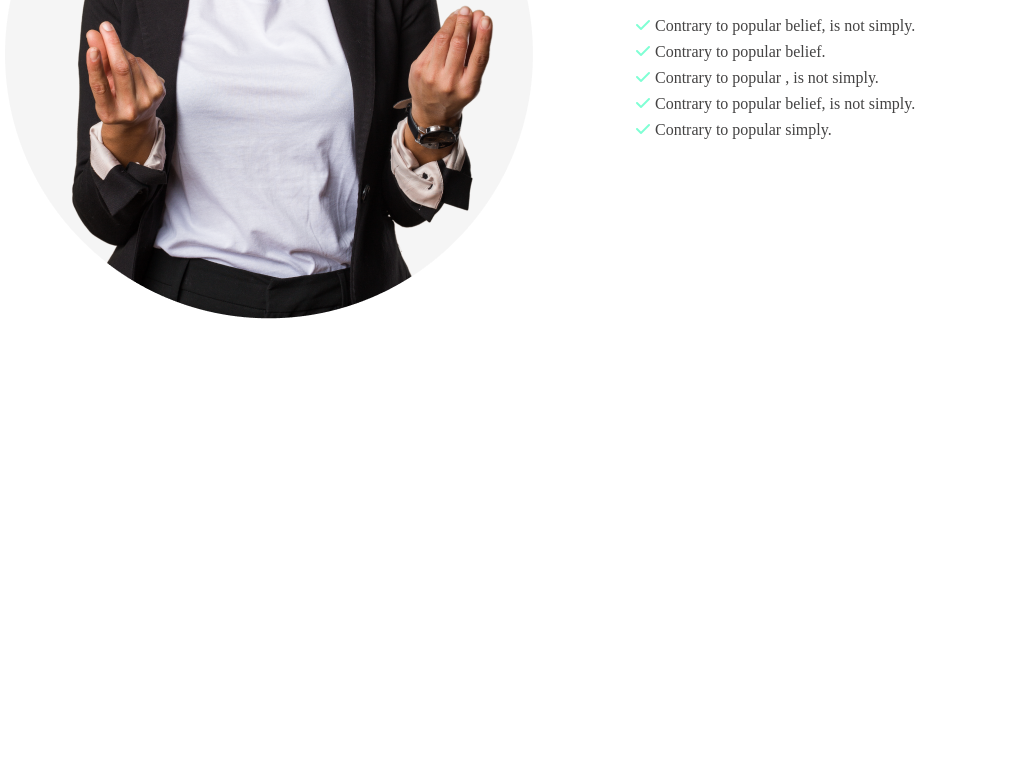
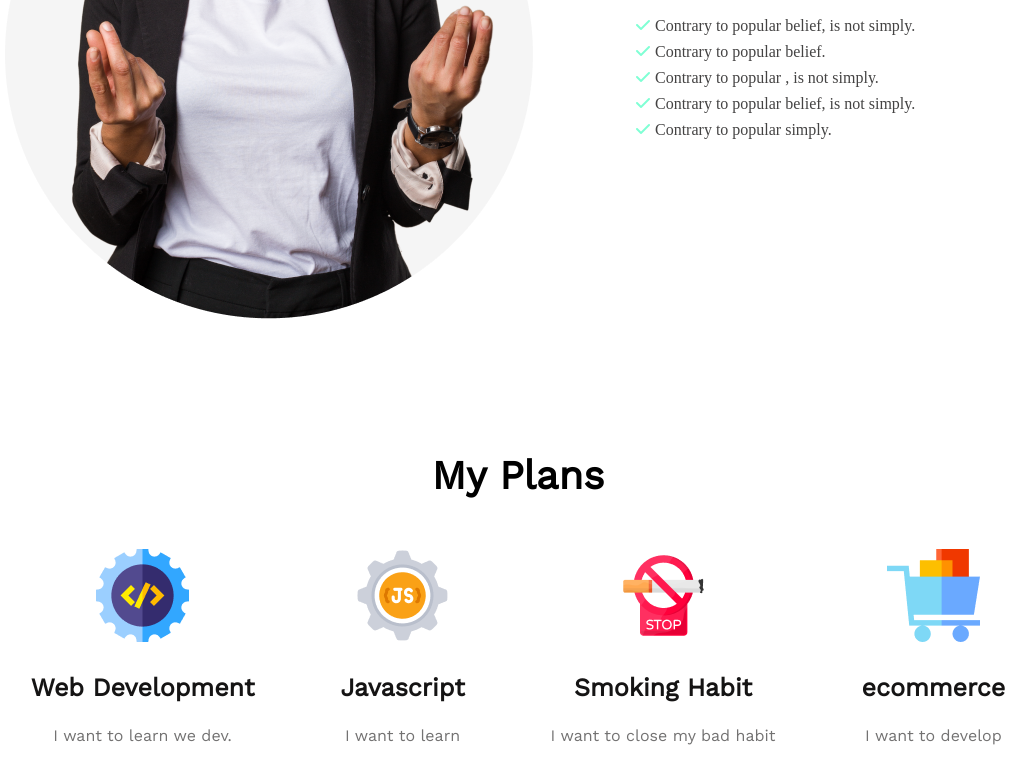
Before and after one commit to ajoy45/assingement1, a plain HTML site: page index.html in a window 1280 px wide. Shown: the part 2357-3141 px from the top of the page, without its empty margins (122-1158 px from the left). Before the commit the page ends 2809 px from the top, so only its background shows below. Drawn offline with nearby package versions, Linux system fonts and the light colour scheme.

Commit message:
plans section aded

```diff
--- a/css/styles.css
+++ b/css/styles.css
@@ -82,12 +82,58 @@ header {
     color: #444343;
     margin-bottom: 16px;
 }
-.failure-description ul li{
+
+.failure-description ul li {
     list-style-type: none;
     margin-left: -43px;
     line-height: 26px;
     color: #444343;
 }
-.failure-section{
+
+.failure-section {
     margin-bottom: 129px;
 }
+
+/* plans section styles */
+.plans-section{
+    margin-bottom: 130px;
+}
+.plans-title {
+    text-align: center;
+    font-weight: 700;
+    font-size: 40px;
+    line-height: 47px;
+    margin-bottom: 50px;
+}
+
+.plans-container {
+    display: flex;
+    align-items: center;
+    justify-content: center;
+    gap: 86px;
+}
+
+.plans {
+    text-align: center;
+}
+
+.plans img {
+    margin-bottom: 24px;
+    width: 92.96px;
+    height: 92.96px;
+}
+
+.plans h5 {
+    font-weight: 700;
+    font-size: 25px;
+    line-height: 35px;
+    margin-bottom: 16px;
+    color: #151414;
+}
+
+.plans p {
+    font-weight: 500;
+    font-size: 16px;
+    line-height: 29px;
+    color:  #737272;;
+}
--- a/index.html
+++ b/index.html
@@ -53,6 +53,32 @@
                 </div>
             </div>
         </section>
+        <!-- plans section -->
+        <section class="plans-section">
+            <h2 class="plans-title">My Plans</h2>
+            <div class="plans-container">
+                <div class="plans">
+                    <img src="images/icons/web.png" alt="">
+                    <h5>Web Development</h5>
+                    <p>I want to learn we dev.</p>
+                </div>
+                <div class="plans">
+                    <img src="images/icons/js.png" alt="">
+                    <h5>Javascript</h5>
+                    <p>I want to learn</p>
+                </div>
+                <div class="plans">
+                    <img src="images/icons/smoke.png" alt="">
+                    <h5>Smoking Habit</h5>
+                    <p>I want to close my bad habit</p>
+                </div>
+                <div class="plans">
+                    <img src="images/icons/ecom.png" alt="">
+                    <h5>ecommerce</h5>
+                    <p>I want to develop</p>
+                </div>
+            </div>
+        </section>
     </main>
 </body>
 
```
